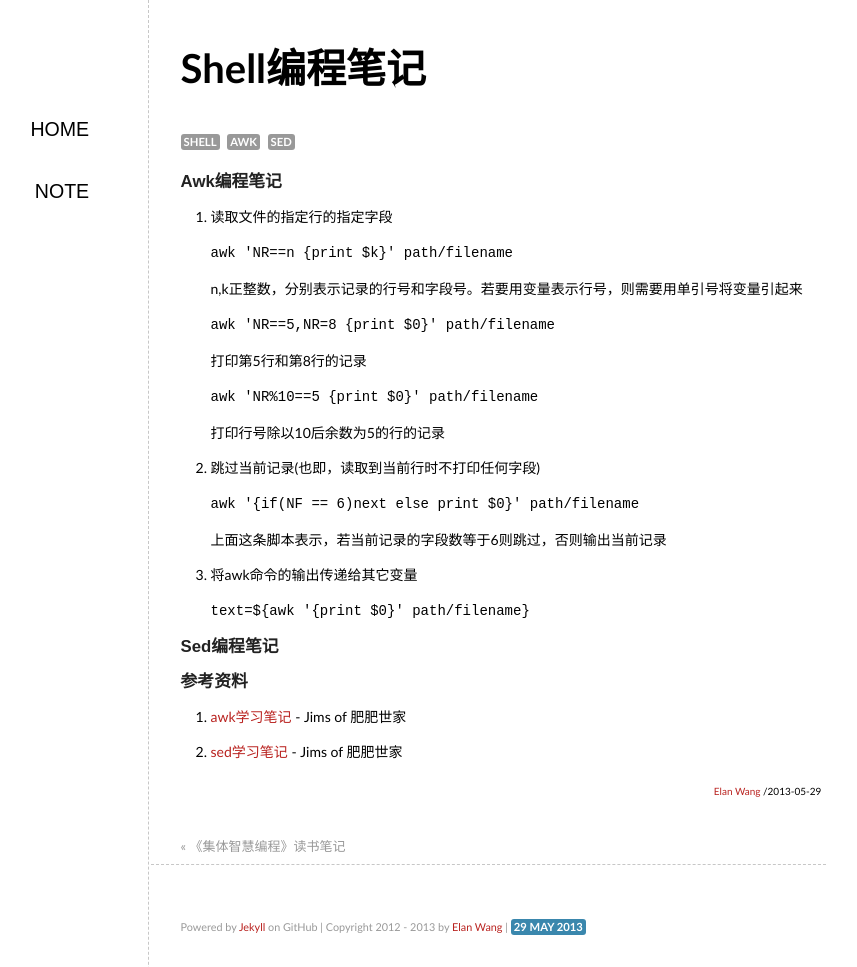
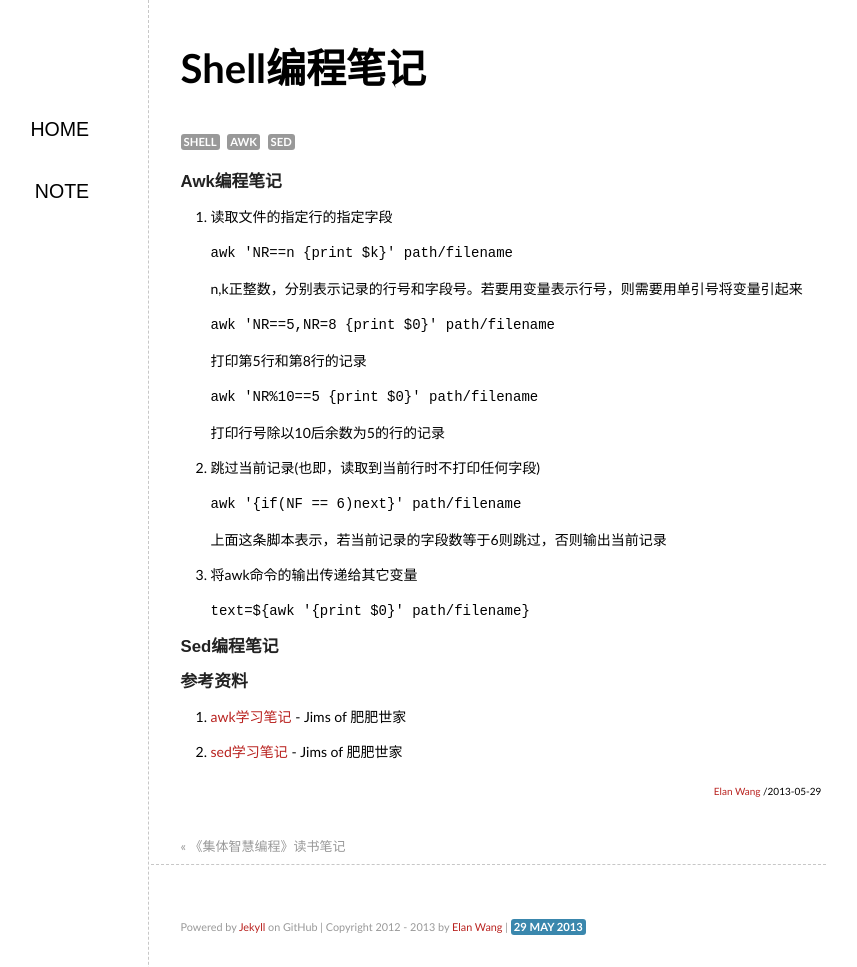
Before and after one commit to elan2wang/note, a Jekyll site: the page built from _posts/2013-05-29-shell-programming-tips.md, in a window 1280 px wide and 967 px high. Shown: the whole window, without its empty margins (236-1093 px from the left). Built offline with Jekyll 4.4.1, drawn with Linux system fonts in a browser that asks for light colours; comment, search, counter and statistics services are not loaded.

Commit message:
edit shell programming tips

```diff
--- a/_posts/2013-05-29-shell-programming-tips.md
+++ b/_posts/2013-05-29-shell-programming-tips.md
@@ -13,7 +13,7 @@ n,k正整数，分别表示记录的行号和字段号。若要用变量表示
 <code>awk 'NR%10==5 {print $0}' path/filename</code>
 打印行号除以10后余数为5的行的记录
 2. 跳过当前记录(也即，读取到当前行时不打印任何字段)
-<code>awk '{if(NF == 6)next else print $0}' path/filename</code>
+<code>awk '{if(NF == 6)next}' path/filename</code>
 上面这条脚本表示，若当前记录的字段数等于6则跳过，否则输出当前记录
 3. 将awk命令的输出传递给其它变量
 <code>text=${awk '{print $0}' path/filename}</code>
```
